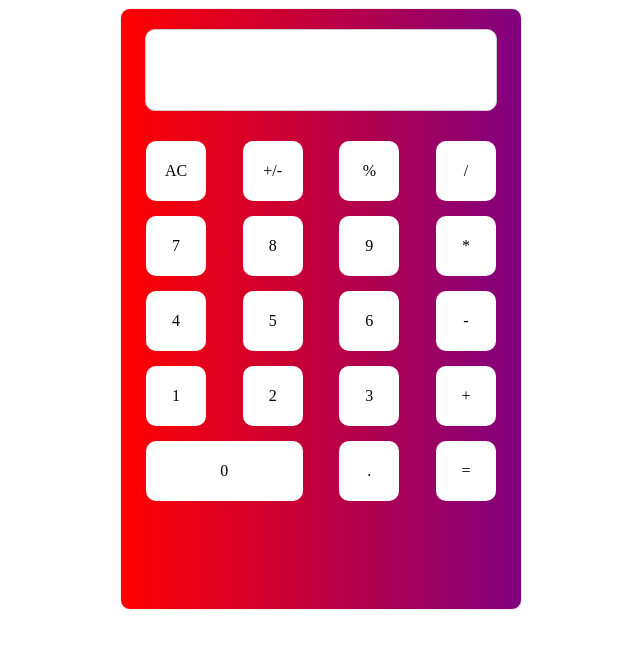
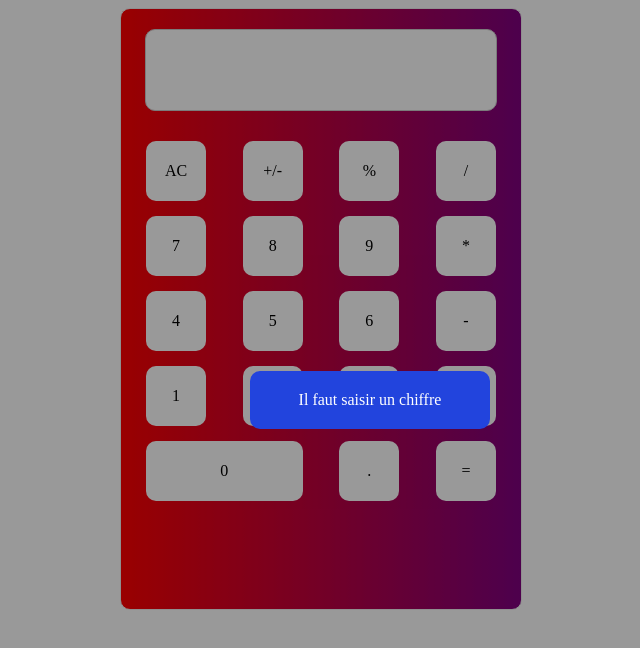
Before and after one commit to nootim/webpack-calculator, a website built with webpack: page src/index.html in a window 1280 px wide. Both pictures are taken after a click on the element "+/-". Shown: the whole page, without its empty margins (270-910 px from the left). Built offline with nearby package versions, Linux system fonts and the light colour scheme.

Commit message:
fix errors in console - manage error message

```diff
--- a/package.json
+++ b/package.json
@@ -23,6 +23,7 @@
     "mini-css-extract-plugin": "^0.10.0",
     "node-sass": "^4.14.1",
     "sass-loader": "^10.0.0",
+    "source-map-loader": "^1.0.2",
     "style-loader": "^1.2.1",
     "webpack": "^4.44.1",
     "webpack-cli": "^3.3.12",
--- a/src/calculator.core.js
+++ b/src/calculator.core.js
@@ -1,5 +1,5 @@
-import { fromEvent } from "rxjs";
-import { tap } from 'rxjs/operators';
+import { fromEvent, BehaviorSubject, interval } from "rxjs";
+import { tap, timeoutWith } from 'rxjs/operators';
 
 export class Calculator {
 
@@ -8,6 +8,9 @@ export class Calculator {
   screenView = '';
   result = 0;
   operation = null;
+  modal = document.getElementById('modal');
+  modalTextContent = document.getElementById('modalTextContent');
+
 
   getKeyNumber$ = () => {
     return fromEvent(document.querySelectorAll('.number'), 'click').pipe(
@@ -31,10 +34,10 @@ export class Calculator {
     return fromEvent(document.querySelectorAll('.operator'), 'click').pipe(
       tap((val) => {
         if (this.firstOperande === '') {
-          alert('il faut saisir un nombre');
+          this.launchAlert('Il faut saisir un chiffre');
           return
         } else if (this.operation !== null) {
-          alert('il faut taper égal après avoir saisie 2 valeurs et une opération');
+          this.launchAlert('il faut taper égal après avoir saisie 2 valeurs et une opération')
         } else {
           this.operation = val.target.innerHTML;
           this.screenView = this.screenView + ' ' + this.operation + ' ';
@@ -50,6 +53,16 @@ export class Calculator {
         this.compute()
       })
     );
+  }
+
+  launchAlert = (message) => {
+    this.modal.classList.remove('modal-error--hidden');
+    this.modal.classList.add('modal-error--visible');
+    this.modalTextContent.textContent = message;
+    setTimeout(() => {
+      this.modal.classList.add('modal-error--hidden');
+      this.modal.classList.remove('modal-error--visible');
+    }, 3000)
   }
 
   reset$ = () => {
@@ -86,7 +99,7 @@ export class Calculator {
       this.secondOperande = '';
       this.operation = null;
     } else {
-      alert('Il y a un problème calcul impossible')
+      this.launchAlert('Il y a un problème calcul impossible')
     }
     document.getElementById('result').textContent = this.result;
 
@@ -97,6 +110,7 @@ export class Calculator {
     this.getOperator$().subscribe()
     this.getEqual$().subscribe()
     this.reset$().subscribe()
+
   }
 
 }
--- a/src/index.html
+++ b/src/index.html
@@ -6,6 +6,10 @@
     <title>calculator</title>
 </head>
 <body>
+    <div id="modal" class="modal-error--hidden">
+        <div class="modal-text-content" id="modalTextContent"></div>
+
+    </div>
     <div class="container">
         <div class="calculator">
             <div class="calculator-screen">
@@ -48,6 +52,8 @@
                 </div>
 
             </div>
+
+
         </div>
 
     </div>
--- a/src/main.scss
+++ b/src/main.scss
@@ -6,14 +6,14 @@
 .calculator {
   width: 400px;
   height: 600px;
-    background: linear-gradient(to right, red , purple);
+  background: linear-gradient(to right, red, purple);
   border: solid #eee 1px;
   border-radius: 10px;
 }
 
 .calculator-screen {
   margin: auto;
-    margin-top:20px;
+  margin-top: 20px;
   width: 350px;
   height: 80px;
   background: white;
@@ -55,12 +55,12 @@
 }
 
 .stretch {
-    width: calc(120px + 110px/3);
+  width: calc(120px + 110px / 3);
 }
 
 @keyframes animKeys {
   from {
-        color: black
+    color: black;
   }
   to {
     color: purple;
@@ -69,13 +69,12 @@
 
 @-webkit-keyframes animKeys {
   from {
-        color: black
+    color: black;
   }
   to {
     color: purple;
   }
 }
-
 
 .calculator-keyboard-key:hover {
   cursor: pointer;
@@ -83,3 +82,37 @@
   animation: animKeys 1s;
   -webkit-animation: animKeys 1s;
 }
+
+.modal-error--hidden {
+  display: none;
+}
+
+.modal-error--visible {
+    position: fixed;
+    width: 100%;
+    height: 100%;
+    background-color: rgba(0, 0, 0, 0.4);
+    z-index: 10;
+    left: 0;
+    top: 0;
+}
+
+.modal-text-content {
+    text-align: center;
+    position: fixed;
+    top: 50%;
+    left: 50%;
+    background: #2244DD;
+    width: 200px;
+    z-index: 12;
+    color: white;
+    border-radius: 10px;
+    padding: 20px;
+    transform: translate(-50%, -50%);
+
+}
+
+.button-modal {
+  margin-top: 15px;
+  text-align: center;
+}
--- a/webpack.config.js
+++ b/webpack.config.js
@@ -26,6 +26,11 @@ module.exports = {
                 test: /\.html$/i, // regex fichier html
                 loader: 'html-loader', // lance loader html
             },
+            {
+                test: /\.js$/,
+                use: ["source-map-loader"], // fixe les warnings dans la console
+                enforce: "pre"
+              }
 
         ],
     },
```
Also changed, not shown: 1 other file. Lines whose indentation alone changed are shown as unchanged.
